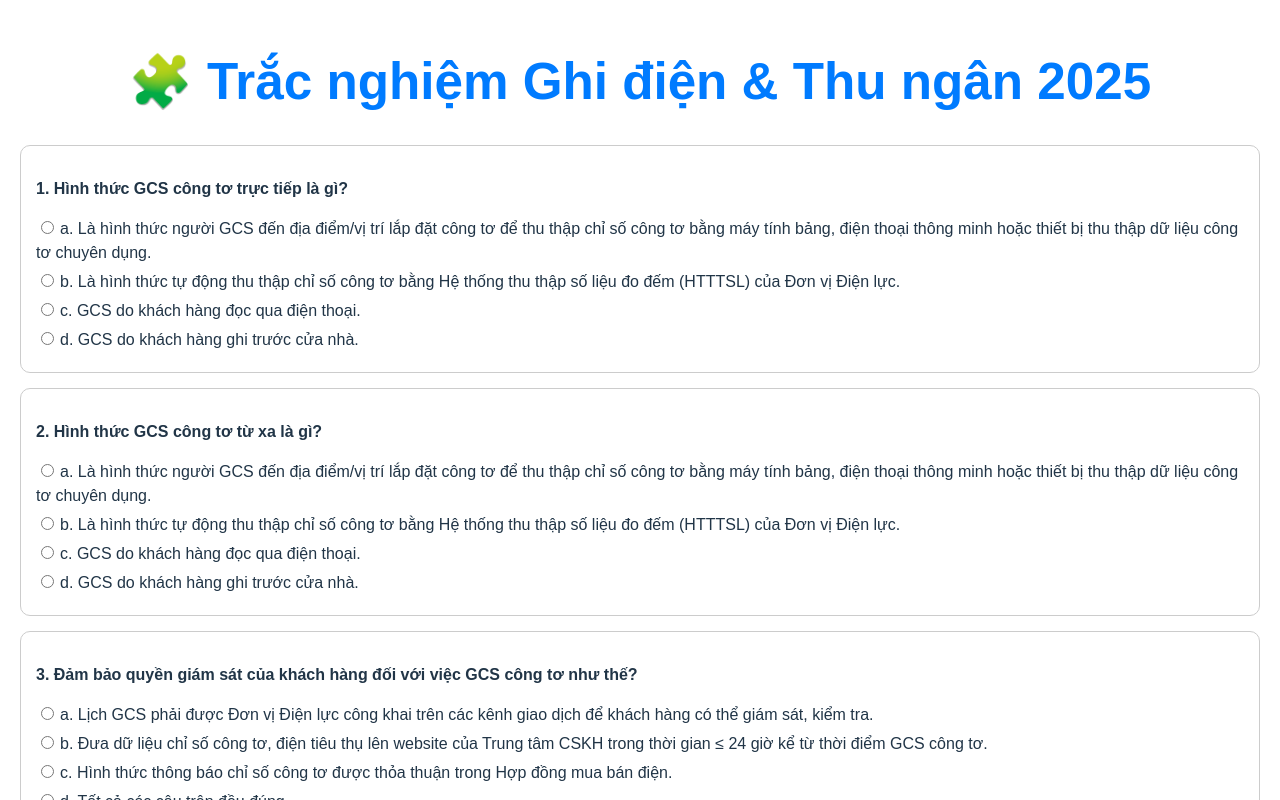
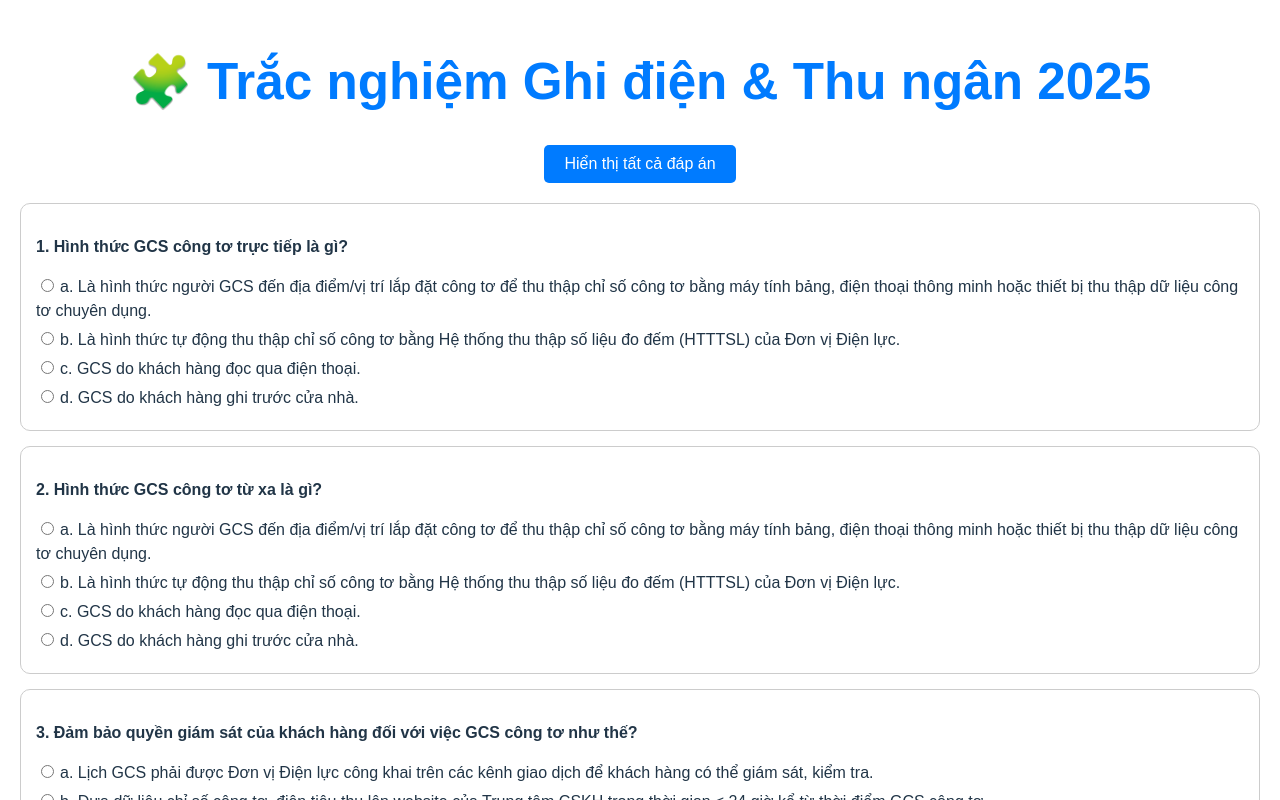
Before and after one commit to ngophuc29/168cauhoiDienLuc, a React (Vite) app: page / in a window 1280 px wide. Shown: the top 800 px of the page. Built offline with nearby package versions, Linux system fonts and the light colour scheme.

Commit message:
fix k clear kết quả câu trước và btn show full đáp án

```diff
--- a/src/App.jsx
+++ b/src/App.jsx
@@ -3,7 +3,8 @@ import React, { useEffect, useState } from "react";
 function App() {
   const [questions, setQuestions] = useState([]);
   const [activeQuestion, setActiveQuestion] = useState(null); // câu đang thao tác
-  const [selectedOption, setSelectedOption] = useState(null); // đáp án được chọn
+  const [selectedOptions, setSelectedOptions] = useState({}); // đáp án được chọn cho mỗi câu
+  const [showAllAnswers, setShowAllAnswers] = useState(false); // hiển thị tất cả đáp án đúng
 
   useEffect(() => {
     fetch("/ghi_dien_thu_ngan_giao_dich_2025.json")
@@ -13,9 +14,9 @@ function App() {
   }, []);
 
   const handleSelect = (qNumber, key) => {
-    // Khi chọn ở câu khác => clear hết kết quả cũ, chỉ giữ câu mới
+    // Khi chọn ở câu khác => giữ kết quả cũ, chỉ cập nhật câu mới
+    setSelectedOptions((prev) => ({ ...prev, [qNumber]: key }));
     setActiveQuestion(qNumber);
-    setSelectedOption(key);
   };
 
   const getCorrectKey = (q) => {
@@ -30,10 +31,26 @@ function App() {
         🧩 Trắc nghiệm Ghi điện & Thu ngân 2025
       </h1>
 
+      <button
+        onClick={() => setShowAllAnswers(!showAllAnswers)}
+        style={{
+          display: "block",
+          margin: "0 auto 20px",
+          padding: "10px 20px",
+          background: "#007bff",
+          color: "white",
+          border: "none",
+          borderRadius: 5,
+        }}
+      >
+        {showAllAnswers ? "Ẩn tất cả đáp án" : "Hiển thị tất cả đáp án"}
+      </button>
+
       {questions.map((q) => {
         const isActive = activeQuestion === q.number;
         const correctKey = getCorrectKey(q);
-        const isCorrect = selectedOption === correctKey;
+        const selectedKey = selectedOptions[q.number];
+        const isCorrect = selectedKey === correctKey;
 
         return (
           <div
@@ -56,7 +73,7 @@ function App() {
                   type="radio"
                   name={`q-${q.number}`}
                   value={key}
-                  checked={isActive && selectedOption === key}
+                  checked={selectedKey === key}
                   onChange={() => handleSelect(q.number, key)}
                   style={{ marginRight: 6 }}
                 />
@@ -64,14 +81,23 @@ function App() {
               </label>
             ))}
 
-            {/* Chỉ hiển thị kết quả cho câu đang hoạt động */}
-            {isActive && selectedOption && (
+            {/* Hiển thị kết quả nếu đã chọn hoặc đang hiển thị tất cả */}
+            {(selectedKey || showAllAnswers) && (
               <div style={{ marginTop: 8 }}>
-                {isCorrect ? (
-                  <span style={{ color: "green" }}>✅ Đáp án đúng</span>
+                {selectedKey ? (
+                  isCorrect ? (
+                    <span style={{ color: "green" }}>✅ Đáp án đúng</span>
+                  ) : (
+                    <span style={{ color: "red" }}>
+                      ❌ Sai. Đáp án đúng là:{" "}
+                      <b style={{ color: "green" }}>
+                        {correctKey}. {q.options[correctKey]}
+                      </b>
+                    </span>
+                  )
                 ) : (
-                  <span style={{ color: "red" }}>
-                    ❌ Sai. Đáp án đúng là:{" "}
+                  <span>
+                    Đáp án đúng là:{" "}
                     <b style={{ color: "green" }}>
                       {correctKey}. {q.options[correctKey]}
                     </b>
```
